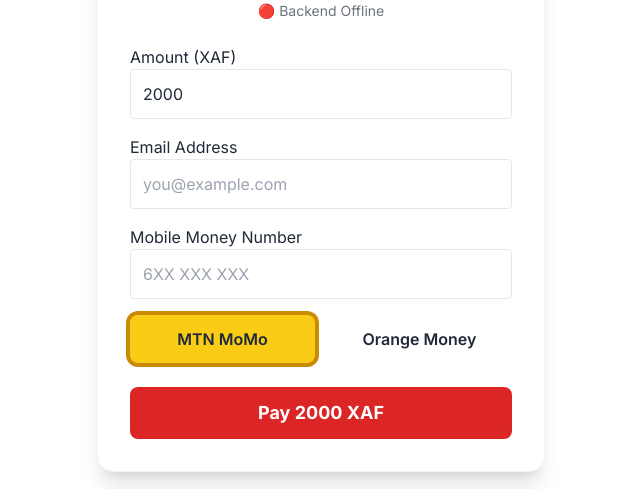
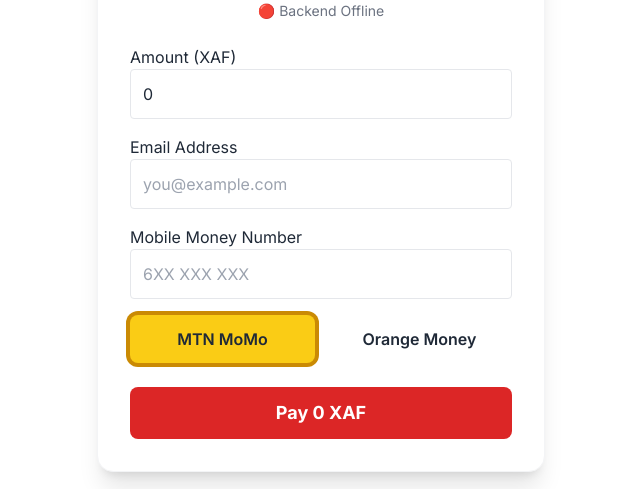
Before and after one commit to julianne-glitch/xafpay-checkout-frontend, a React (Vite) app: page / in a window 1280 px wide. Shown: the part 254-743 px from the top of the page, without its empty margins (319-959 px from the left). Built offline with nearby package versions, Linux system fonts and the light colour scheme; no server answers.

Commit message:
Updated Checkout.jsx with new fixes

```diff
--- a/src/Checkout.jsx
+++ b/src/Checkout.jsx
@@ -1,11 +1,11 @@
 import React, { useState, useEffect, useRef } from "react";
 
 export default function Checkout() {
-  const [amount, setAmount] = useState(2000);
+  const [amount, setAmount] = useState(0);                   // ⭐ Updated
   const [carrier, setCarrier] = useState("MTN");
   const [phoneNumber, setPhoneNumber] = useState("");
-  const [email, setEmail] = useState("");                 // ⭐ NEW
-  const [emailError, setEmailError] = useState("");       // ⭐ NEW
+  const [email, setEmail] = useState("");
+  const [emailError, setEmailError] = useState("");
   const [phoneError, setPhoneError] = useState("");
   const [backendStatus, setBackendStatus] = useState("");
   const [status, setStatus] = useState("");
@@ -17,6 +17,19 @@
   const polling = useRef(false);
   const pollAttempts = useRef(0);
   const currentOrderId = useRef(null);
+
+  // ---------------------------------------------------
+  // 1️⃣ Load WooCommerce amount + order_id from URL
+  // ---------------------------------------------------
+  useEffect(() => {
+    const params = new URLSearchParams(window.location.search);
+
+    const amt = params.get("amount");
+    const oid = params.get("order_id");
+
+    if (amt) setAmount(Number(amt));
+    if (oid) console.log("WooCommerce Order ID:", oid);
+  }, []);
 
   // -----------------------------
   // BACKEND HEALTH CHECK
@@ -34,7 +47,7 @@
   }, [API_BASE]);
 
   // -----------------------------
-  // EMAIL VALIDATION (NEW)
+  // EMAIL VALIDATION
   // -----------------------------
   useEffect(() => {
     if (!email) return setEmailError("");
@@ -52,7 +65,9 @@
     if (!phoneNumber) return setPhoneError("");
 
     const clean = phoneNumber.replace(/\D/g, "");
-    if (clean.length !== 9) return setPhoneError("Phone must be 9 digits");
+
+    if (clean.length !== 9)
+      return setPhoneError("Phone must be 9 digits");
 
     if (carrier === "MTN" && !/^6(5|6|7|8)/.test(clean))
       return setPhoneError("MTN numbers start with 65, 66, 67, 68");
@@ -67,7 +82,7 @@
     phoneError === "" && phoneNumber.replace(/\D/g, "").length === 9;
 
   // -----------------------------
-  // POLLING HANDLER (same)
+  // POLLING HANDLER
   // -----------------------------
   const startPolling = (orderId) => {
     polling.current = true;
@@ -81,28 +96,19 @@
 
       if (pollAttempts.current > 20) {
         polling.current = false;
-        setStatus(
-          "⚠ Payment taking longer than expected. Please check your phone."
-        );
+        setStatus("⚠ Payment taking longer than expected. Please check your phone.");
         return;
       }
 
       try {
-        const res = await fetch(
-          `${API_BASE}/check_payment.php?order_id=${orderId}`
-        );
+        const res = await fetch(`${API_BASE}/check_payment.php?order_id=${orderId}`);
         const data = await res.json();
 
         if (!data.ok) return;
 
         const st = (data.status || "").toUpperCase();
 
-        if (
-          st === "SUCCESSFUL" ||
-          st === "SUCCESS" ||
-          st === "COMPLETED" ||
-          st === "PAID"
-        ) {
+        if (["SUCCESS", "SUCCESSFUL", "COMPLETED", "PAID"].includes(st)) {
           polling.current = false;
           setStatus("✅ Payment SUCCESSFUL!");
           return;
@@ -114,7 +120,7 @@
           return;
         }
 
-        if (st === "CANCELED" || st === "CANCELLED") {
+        if (["CANCELED", "CANCELLED"].includes(st)) {
           polling.current = false;
           setStatus("⚠ Payment was CANCELED.");
           return;
@@ -134,7 +140,7 @@
   };
 
   // -----------------------------
-  // HANDLE PAY  (NOW SENDS EMAIL)
+  // HANDLE PAY
   // -----------------------------
   const handlePay = async () => {
     if (!phoneValid || !emailValid) return;
@@ -149,13 +155,13 @@
         body: JSON.stringify({
           amount,
           phone: phoneNumber,
-          email,                             // ⭐ NEW
+          email,
           carrier,
         }),
       });
 
       const rawText = await res.text();
-      let data;
+      let data = null;
 
       try {
         data = JSON.parse(rawText);
@@ -173,19 +179,17 @@
 
       const orderId = data.order_id;
 
-      // Redirect mode
+      // Tranzak redirect mode
       if (data.mode === "REDIRECT" && data.payment_url) {
         setStatus("🔁 Redirecting…");
         window.location.href = data.payment_url;
         return;
       }
 
-      // Direct MoMo push
-      setStatus(
-        `🔁 Payment Started\nRequest ID: ${data.tranzak_request_id}\nWaiting for confirmation…`
-      );
+      // MoMo push
+      setStatus(`🔁 Payment Started\nWaiting for confirmation…`);
+      startPolling(orderId);
 
-      startPolling(orderId);
     } catch (err) {
       setStatus("❌ Network error: " + err.message);
     }
@@ -199,6 +203,7 @@
   return (
     <div className="min-h-screen flex items-center justify-center bg-white">
       <div className="bg-white shadow-xl rounded-2xl p-8 w-full max-w-md border border-gray-100">
+
         {/* Header */}
         <div className="text-center mb-6">
           <img src="/logo.jpg" className="h-14 mx-auto mb-3" />
@@ -208,20 +213,18 @@
 
         {/* Status Box */}
         {status && (
-          <div
-            className={`p-3 mb-4 rounded text-sm whitespace-pre-wrap ${
+          <div className={`p-3 mb-4 rounded text-sm whitespace-pre-wrap ${
               status.startsWith("❌")
                 ? "bg-red-100 text-red-600 border border-red-300"
                 : status.startsWith("⚠")
                 ? "bg-yellow-100 text-yellow-700 border border-yellow-300"
                 : "bg-green-100 text-green-700 border border-green-300"
-            }`}
-          >
+            }`}>
             {status}
           </div>
         )}
 
-        {/* Amount */}
+        {/* Amount (LOADED AUTOMATICALLY) */}
         <div className="mb-4">
           <label>Amount (XAF)</label>
           <input
@@ -240,9 +243,7 @@
             placeholder="you@example.com"
             value={email}
             onChange={(e) => setEmail(e.target.value)}
-            className={`w-full border p-3 rounded ${
-              emailError ? "border-red-500" : ""
-            }`}
+            className={`w-full border p-3 rounded ${emailError ? "border-red-500" : ""}`}
           />
           {emailError && <p className="text-red-500 text-sm">{emailError}</p>}
         </div>
@@ -255,9 +256,7 @@
             placeholder="6XX XXX XXX"
             value={phoneNumber}
             onChange={(e) => setPhoneNumber(e.target.value)}
-            className={`w-full border p-3 rounded ${
-              phoneError ? "border-red-500" : ""
-            }`}
+            className={`w-full border p-3 rounded ${phoneError ? "border-red-500" : ""}`}
           />
           {phoneError && <p className="text-red-500 text-sm">{phoneError}</p>}
         </div>
```
